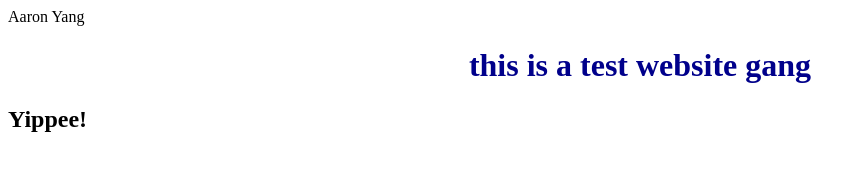
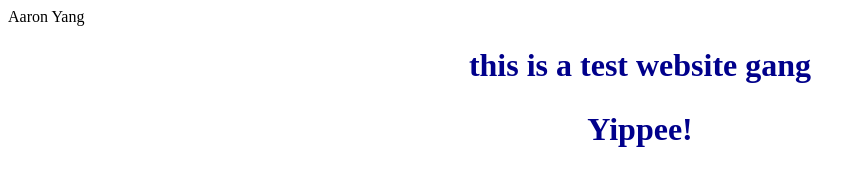
Before and after one commit to aaron-yang799/aaron-yang799.github.io, a plain HTML site: page index.html in a window 1280 px wide. Shown: the whole page, without its empty margins (0-866 px from the left). Drawn offline with Linux system fonts and the light colour scheme.

Commit message:
centering test 2

```diff
--- a/index.html
+++ b/index.html
@@ -3,7 +3,7 @@
 <head>
     <title>Centered Header</title>
     <style>
-        h1 {
+        h1, head, h2{
             text-align: center;
             font-size: 32px;
             font-weight: bold;
```
